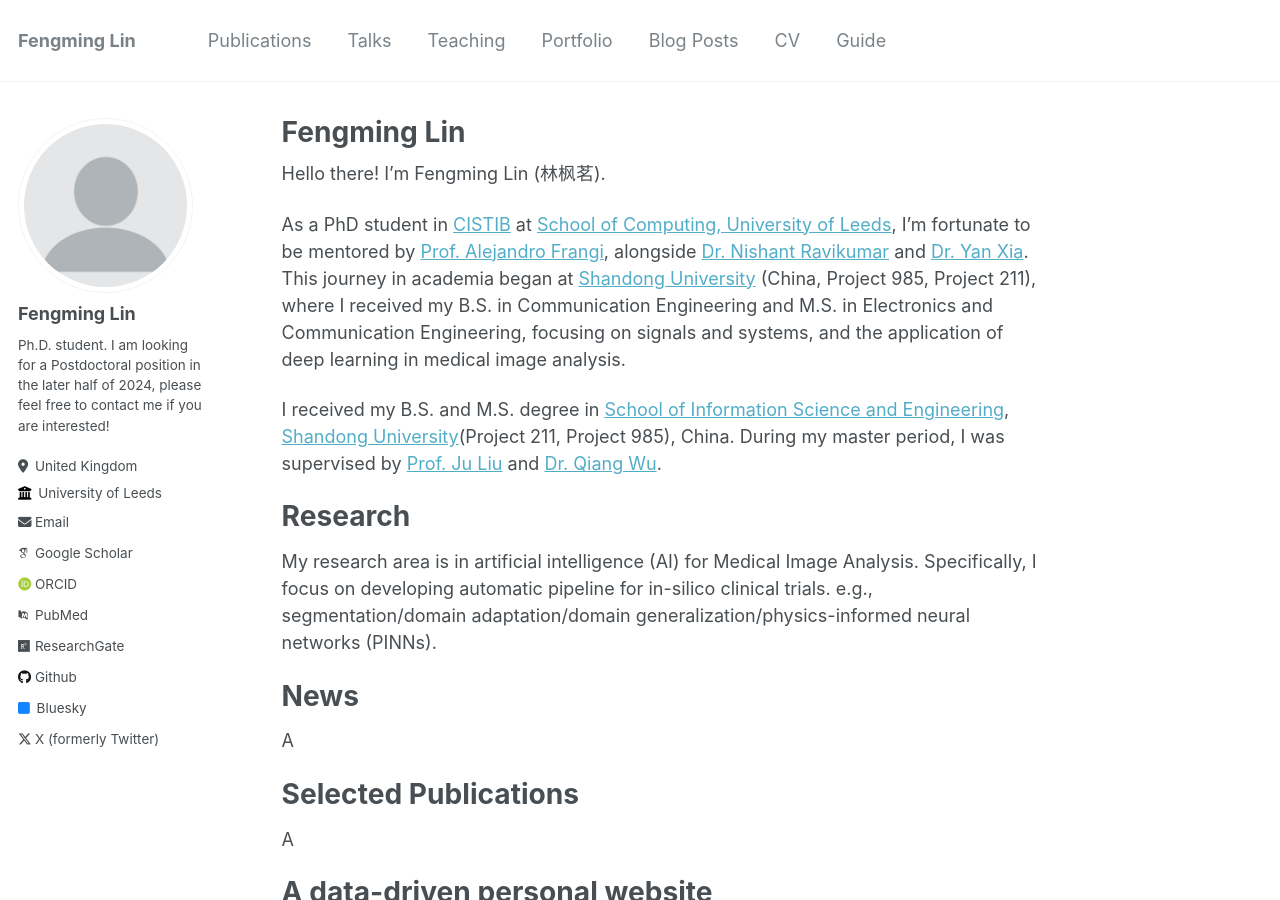
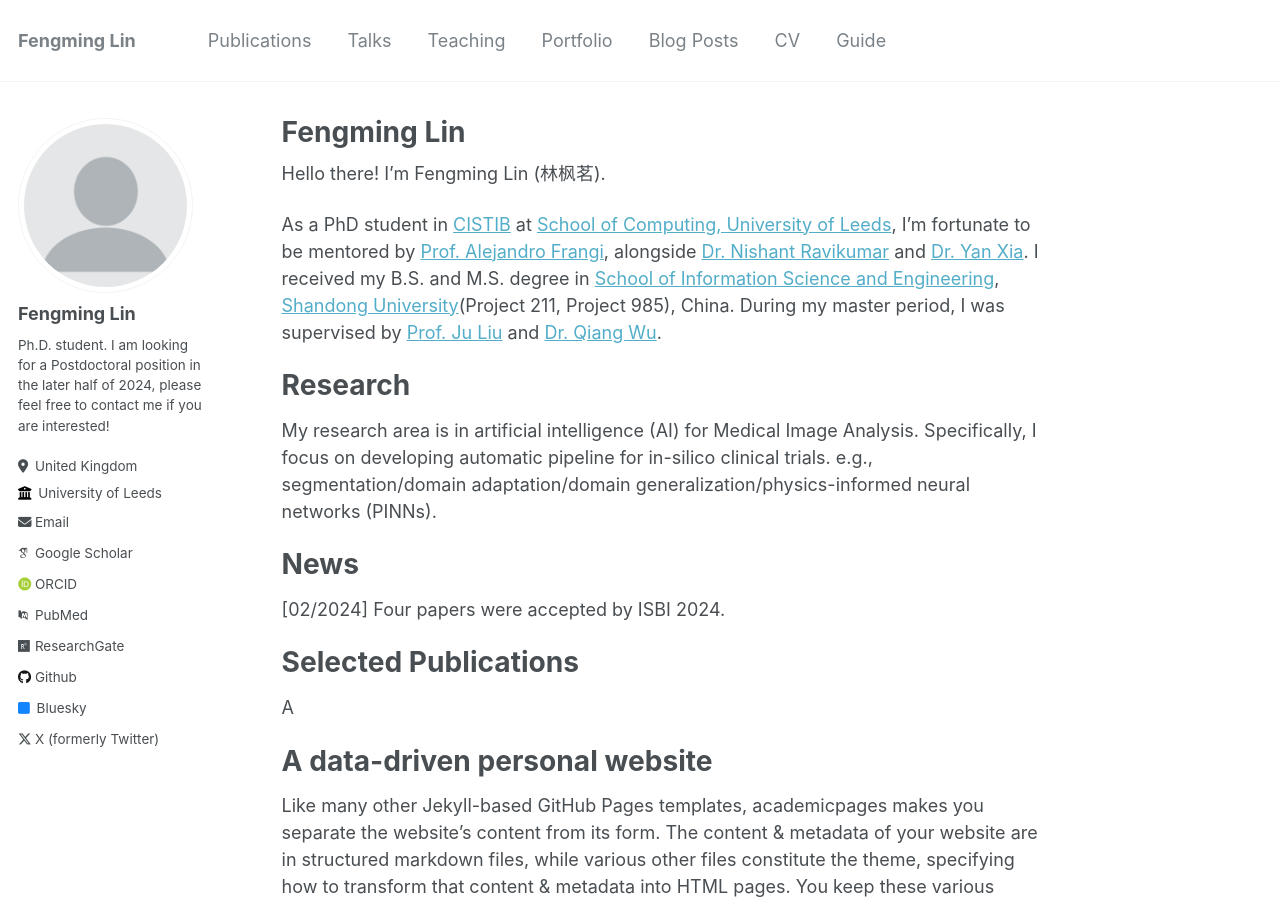
Before and after one commit to fmlinks/fmlinks.github.io, a Jekyll site: the page built from _pages/about.md, in a window 1280 px wide and 900 px high. Built offline with Jekyll 4.4.1, drawn with Linux system fonts in a browser that asks for light colours; some web fonts are replaced.

Commit message:
Update about.md

```diff
--- a/_pages/about.md
+++ b/_pages/about.md
@@ -9,10 +9,7 @@ redirect_from:
 
 Hello there! I'm Fengming Lin (林枫茗).
 
-As a PhD student in [CISTIB](https://www.cistib.org/members) at [School of Computing, University of Leeds](https://eps.leeds.ac.uk/computing), I'm fortunate to be mentored by [Prof. Alejandro Frangi](https://research.manchester.ac.uk/en/persons/alejandro-frangi), alongside [Dr. Nishant Ravikumar](https://eps.leeds.ac.uk/computing/staff/1846/dr-nishant-ravikumar) and [Dr. Yan Xia](https://www.yannxia.com/).
-This journey in academia began at [Shandong University](https://www.en.sdu.edu.cn/) (China, Project 985, Project 211), where I received my B.S. in Communication Engineering and M.S. in Electronics and Communication Engineering, focusing on signals and systems, and the application of deep learning in medical image analysis.
-
-I received my B.S. and M.S. degree in [School of Information Science and Engineering](https://www.ise.sdu.edu.cn/), [Shandong University](https://www.en.sdu.edu.cn/)(Project 211, Project 985), China. During my master period, I was supervised by [Prof. Ju Liu](https://brain.sdu.edu.cn/en/info/1090/1163.htm) and [Dr. Qiang Wu](https://brain.sdu.edu.cn/en/info/1090/1115.htm).
+As a PhD student in [CISTIB](https://www.cistib.org/members) at [School of Computing, University of Leeds](https://eps.leeds.ac.uk/computing), I'm fortunate to be mentored by [Prof. Alejandro Frangi](https://research.manchester.ac.uk/en/persons/alejandro-frangi), alongside [Dr. Nishant Ravikumar](https://eps.leeds.ac.uk/computing/staff/1846/dr-nishant-ravikumar) and [Dr. Yan Xia](https://www.yannxia.com/). I received my B.S. and M.S. degree in [School of Information Science and Engineering](https://www.ise.sdu.edu.cn/), [Shandong University](https://www.en.sdu.edu.cn/)(Project 211, Project 985), China. During my master period, I was supervised by [Prof. Ju Liu](https://brain.sdu.edu.cn/en/info/1090/1163.htm) and [Dr. Qiang Wu](https://brain.sdu.edu.cn/en/info/1090/1115.htm).
 
 Research
 ======
@@ -20,7 +17,7 @@ My research area is in artificial intelligence (AI) for Medical Image Analysis.
 
 News
 ======
-A
+[02/2024] Four papers were accepted by ISBI 2024.
 
 Selected Publications
 ======
```
